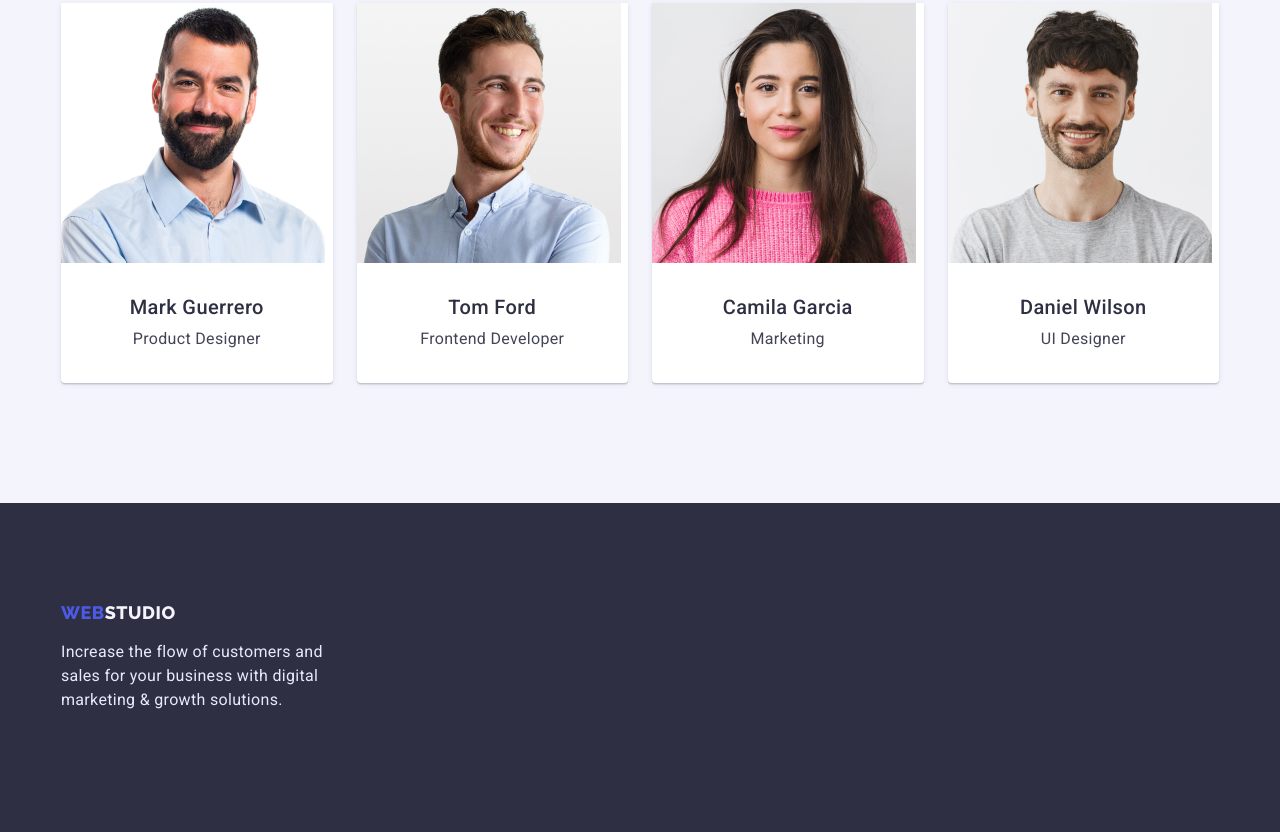
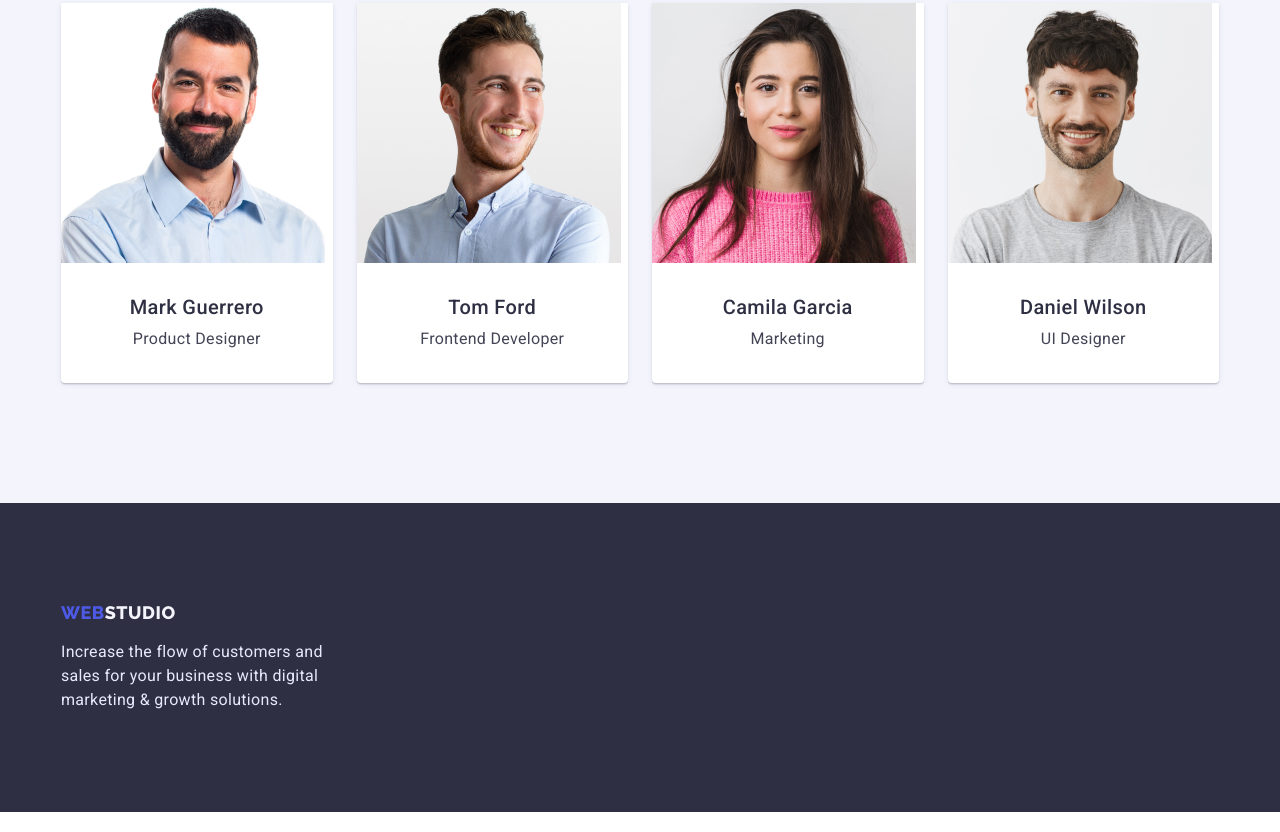
Before and after one commit to SvitsaMariia/goit-markup-hw-03, a plain HTML site: page index.html in a window 1280 px wide. Shown: the part 1795-2627 px from the top of the page. Drawn offline with nearby package versions, Linux system fonts and the light colour scheme.

Commit message:
corrected mistakes

```diff
--- a/css/styles.css
+++ b/css/styles.css
@@ -315,7 +315,7 @@ button:focus {
 .footer {
     background-color: var(--title-text-color);
     padding-top: 100px;
-    padding-bottom: 120px;
+    padding-bottom: 100px;
 }
 .footer-description {
     width: 264px;
```
